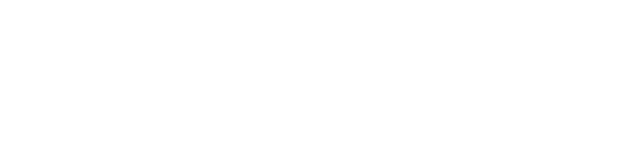
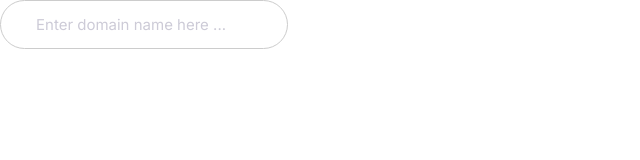
Before and after one commit to do-Va/moshify, a plain HTML site: page index.html in a window 1280 px wide. Shown: the whole page, without its empty margins (0-640 px from the left). Drawn offline with Linux system fonts and the light colour scheme.

Commit message:
Build inputs component

```diff
--- a/css/styles.css
+++ b/css/styles.css
@@ -240,3 +240,23 @@ a {
     font-size: 1.5rem;
   }
 }
+
+/* Inputs */
+.input {
+  border-radius: 30px;
+  border: 1px solid #ccc;
+  color: var(--color-headings);
+  font-size: 2rem;
+  outline: 0;
+  padding: 1.5rem 3.5rem;
+}
+
+::placeholder {
+  color: #cdcbd7;
+}
+
+@media screen and (min-width: 1024px) {
+  .input {
+    font-size: 1.5rem;
+  }
+}
--- a/index.html
+++ b/index.html
@@ -12,5 +12,7 @@
     <link rel="stylesheet" href="/css/styles.css" />
     <title>Document</title>
   </head>
-  <body></body>
+  <body>
+    <input type="text" class="input" placeholder="Enter domain name here ..." />
+  </body>
 </html>
```
Also changed, not shown: components/inputs.html (added, +1 -0 lines).
